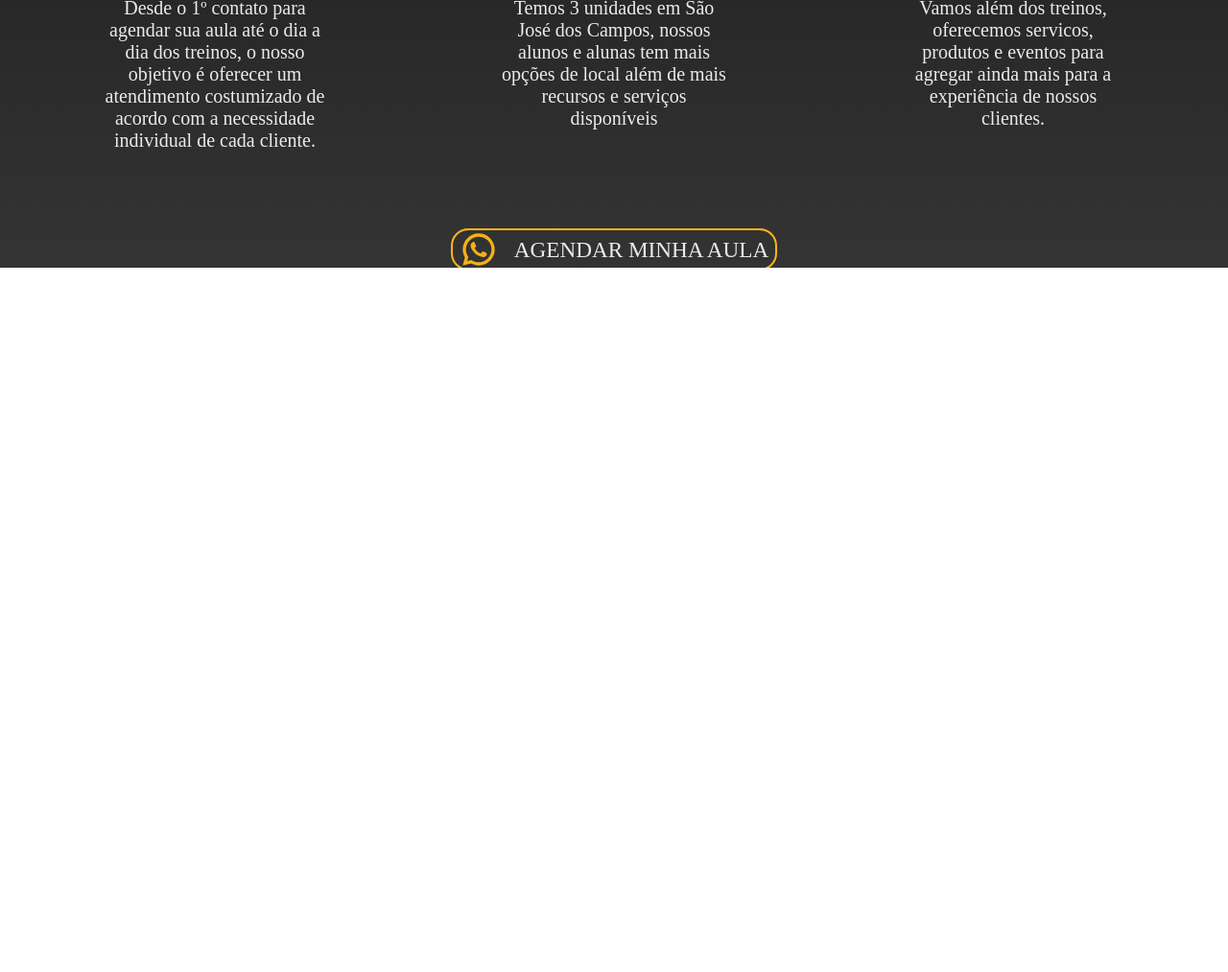
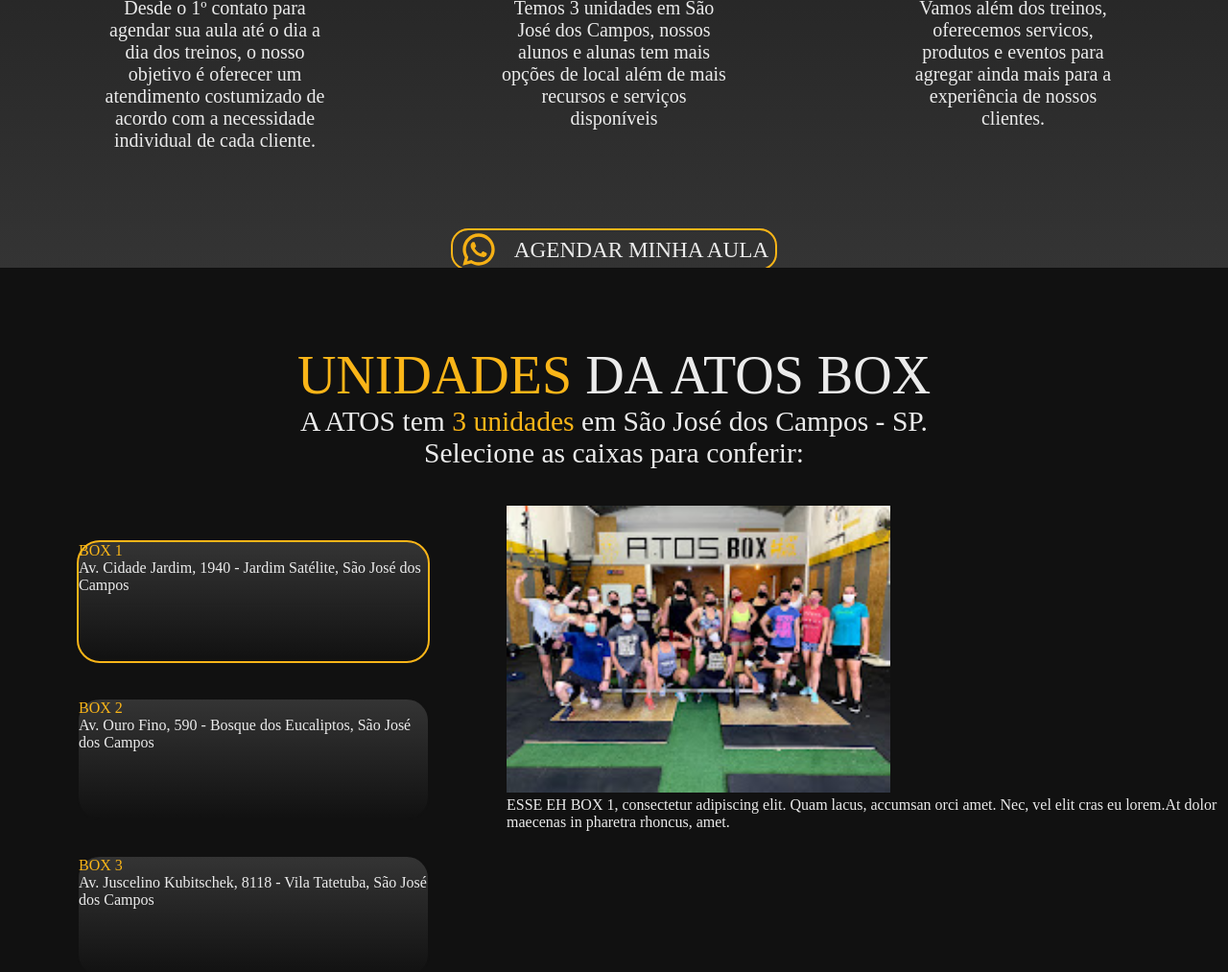
Before and after one commit to brinobruno/atosbox-landingpage-01, a website: page index.html in a window 1280 px wide. Shown: the part 3033-4046 px from the top of the page at 96% size. Before the commit the page ends 3312 px from the top, so only its background shows below. Drawn offline with nearby package versions, Linux system fonts and the light colour scheme; a web font is replaced by a local one.

Commit message:
switcher done but styling in progress

```diff
--- /dev/null
+++ b/assets/js/LocationSwitchers.js
@@ -0,0 +1,30 @@
+//get the switchers
+
+    window.onload = () => {
+        const locationSwitchers = document.querySelectorAll('[data-switcher]')
+
+        for (let counter = 0; counter < locationSwitchers.length; counter++) {
+            const switcher = locationSwitchers[counter]
+            const locationId = switcher.dataset.item
+            // "data-ITEM"
+
+            switcher.addEventListener('click', () => {
+                document.querySelector('.locations-buttons .location-item.is-active').classList.remove('is-active');
+                switcher.parentNode.classList.add('is-active');
+                //parentNode = li
+
+                switchLocation(locationId)
+            })
+        }
+    }
+
+
+//use the switchers
+
+function switchLocation(locationId) {
+    const currentLocation = document.querySelector('.locations-description .description-item.is-active')
+    currentLocation.classList.remove('is-active')
+
+    const nextLocation = document.querySelector(`.locations-description .description-item[data-location="${locationId}"]`)
+    nextLocation.classList.add('is-active')
+}
--- /dev/null
+++ b/assets/scss/_section5.scss
@@ -0,0 +1,93 @@
+@import "./fonts";
+@import "./variables";
+
+.c5 {
+    height: 100vh;
+    background-color: $background-plain;
+
+    .c5-title, .c5-description {
+        text-align: center;
+    }
+
+    .c5-title {
+        font-family: $dinnextstencil-bold;
+        font-size: 3.5rem;
+        padding-top: 5rem;
+    }
+
+    .c5-description {
+        font-size: 1.85rem;
+        font-family: $dinnextstencil-regular;
+
+        &:nth-child(3) {
+            padding-bottom: 2.35rem;
+        }
+    }
+
+
+    span {
+        color: $primary-color;
+    }
+
+    .locations-menu {
+        display: flex;
+
+        .locations-div {
+
+            .locations-buttons {
+
+                .location-item {
+                    cursor: pointer;
+                    list-style: none;
+                    @include linearBackgroundAlt();
+                    margin: 2.25rem 5rem;
+                    width: 23rem;
+                    height: 8rem;
+                    border-radius: 1.5rem;
+                    border: 0.15rem solid $background-plain;
+
+                    a {
+                        display: flex;
+                        flex-direction: column;
+                        justify-content: center;
+
+                        span {
+                            font-family: $dinnextstencil-bold;
+                        }
+
+                        p {
+                            text-align: left;
+                        }
+                    }
+
+                    &.is-active {
+                        border: 0.15rem solid $primary-color;
+
+                    }
+
+                    &:hover {
+                        background-color: rgb(27, 27, 27);
+                    }
+                }
+            }
+        }
+    }
+
+//box-shadow somewhere
+
+    .locations-description {
+
+        .description-item {
+            display: none;
+
+            &.is-active {
+                display: block;
+            }
+
+            .location-image {
+                width: 25rem;
+            }
+        }
+
+    }
+}
--- a/assets/scss/_variables.scss
+++ b/assets/scss/_variables.scss
@@ -15,8 +15,12 @@
 
 //mixin
 
-@mixin linearBackground {
+@mixin linearBackground () {
     background: linear-gradient(to bottom, $background-plain, $background-second-linear);
+}
+
+@mixin linearBackgroundAlt () {
+    background: linear-gradient(to bottom, $background-second-linear, $background-plain);
 }
 
 @mixin learnMoreButton {
--- a/assets/scss/index.scss
+++ b/assets/scss/index.scss
@@ -4,6 +4,7 @@
 @import "./section2";
 @import "./section3";
 @import "./section4";
+@import "./section5";
 
 //reset
 *, body {
--- a/index.html
+++ b/index.html
@@ -11,6 +11,7 @@
 
     <script src="/assets/js/swiper.js" defer></script>
     <script src="/assets/js/scrollReveal.js" defer></script>
+    <script src="/assets/js/LocationSwitchers.js" defer></script>
 
     <script src="https://kit.fontawesome.com/f515150595.js" crossorigin="anonymous" defer></script>
 
@@ -215,6 +216,71 @@
 
     </section>
 
+    <section>
+
+        <div class="container c5">
+
+            <p class="c5-title"><span>UNIDADES</span> DA ATOS BOX</p>
+            <p class="c5-description">A ATOS tem <span>3 unidades</span> em São José dos Campos - SP.</p>
+            <p class="c5-description">Selecione as caixas para conferir:</p>
+
+            <div class="locations-menu">
+
+                <div class="locations-div">
+                    <ul class="locations-buttons">
+
+                        <li class="location-item is-active">
+                            <a data-switcher data-item="1">
+                            <span>BOX 1</span>
+                            <p>Av. Cidade Jardim, 1940 - Jardim Satélite, São José dos Campos</p>
+                            </a>
+                        </li>
+
+                        <li class="location-item">
+                            <a data-switcher data-item="2">
+                            <span>BOX 2</span>
+                            <p>Av. Ouro Fino, 590 - Bosque dos Eucaliptos, São José dos Campos</p>
+                            </a>
+                        </li>
+
+                        <li class="location-item">
+                            <a data-switcher data-item="3">
+                            <span>BOX 3</span>
+                            <p>Av. Juscelino Kubitschek, 8118 - Vila Tatetuba, São José dos Campos</p>
+                            </a>
+                        </li>
+
+                    </ul>
+                </div>
+
+                <div class="locations-description">
+
+                    <div class="description-item is-active" data-location="1">
+                        <img class="location-image" src="assets/img-stock/2021-07-20.jpg" alt="Foto do Box 1 com alguns alunos">
+                        <p class="location-description">ESSE EH BOX 1, consectetur adipiscing elit. Quam lacus, accumsan orci amet.
+                        Nec, vel elit cras eu lorem.At dolor maecenas in pharetra rhoncus, amet.</p>
+                    </div>
+
+                    <div class="description-item" data-location="2">
+                        <img class="location-image" src="assets/img-stock/2021-07-20.jpg" alt="Foto do Box 2 com alguns alunos">
+                        <p class="location-description">ESSE EH BOX 2, consectetur adipiscing elit. Quam lacus, accumsan orci amet.
+                        Nec, vel elit cras eu lorem.At dolor maecenas in pharetra rhoncus, amet.</p>
+                    </div>
+
+                    <div class="description-item" data-location="3">
+                        <img class="location-image" src="assets/img-stock/2021-07-20.jpg" alt="Foto do Box 3 com alguns alunos">
+                        <p class="location-description">ESSE EH BOX 3, consectetur adipiscing elit. Quam lacus, accumsan orci amet.
+                        Nec, vel elit cras eu lorem.At dolor maecenas in pharetra rhoncus, amet.</p>
+                    </div>
+
+                </div>
+
+            </div>
+
+        </div>
+
+    </section>
+
     </main>
 
     <script src="https://unpkg.com/swiper/swiper-bundle.min.js"></script>
```
Also changed, not shown: assets/css/index.css, assets/img-brand/Icon.png (added), assets/js/index.js (added), 1 other file.
